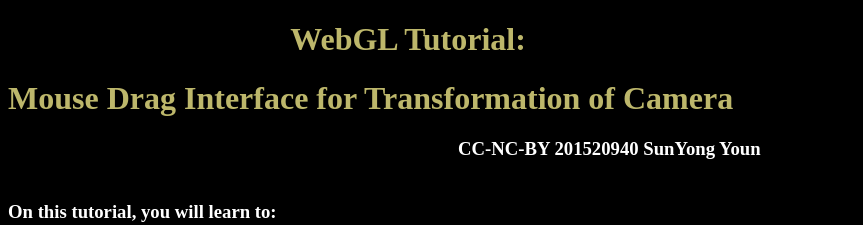
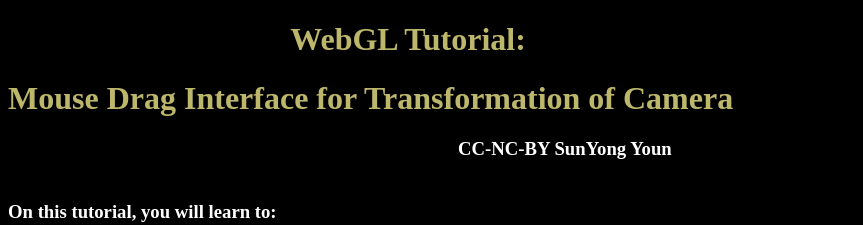
Before and after one commit to syoun602/webgl-tutorial, a plain HTML site: page index.html in a window 1280 px wide. Shown: the top 225 px of the page, without its empty margins (0-863 px from the left). Drawn offline with Linux system fonts and the light colour scheme.

Commit message:
adjustments

```diff
--- a/index.html
+++ b/index.html
@@ -28,7 +28,7 @@
 		<h1 style="width: 800px; text-align: center; color: darkkhaki;">WebGL Tutorial: </h1>
 		<h1 style="color: darkkhaki;">Mouse Drag Interface for Transformation of Camera</h1>
 
-		<h3 style="padding-left: 450px;">CC-NC-BY 201520940 SunYong Youn<br><br></h3>
+		<h3 style="padding-left: 450px;">CC-NC-BY SunYong Youn<br><br></h3>
 		<meta http-equiv="content-type" content="text/html; charset=ISO-8859-1">
 		<script type="text/javascript" src="gl-matrix.js"> </script>
 		<script type="text/javascript" src="script.js"> </script>
```
